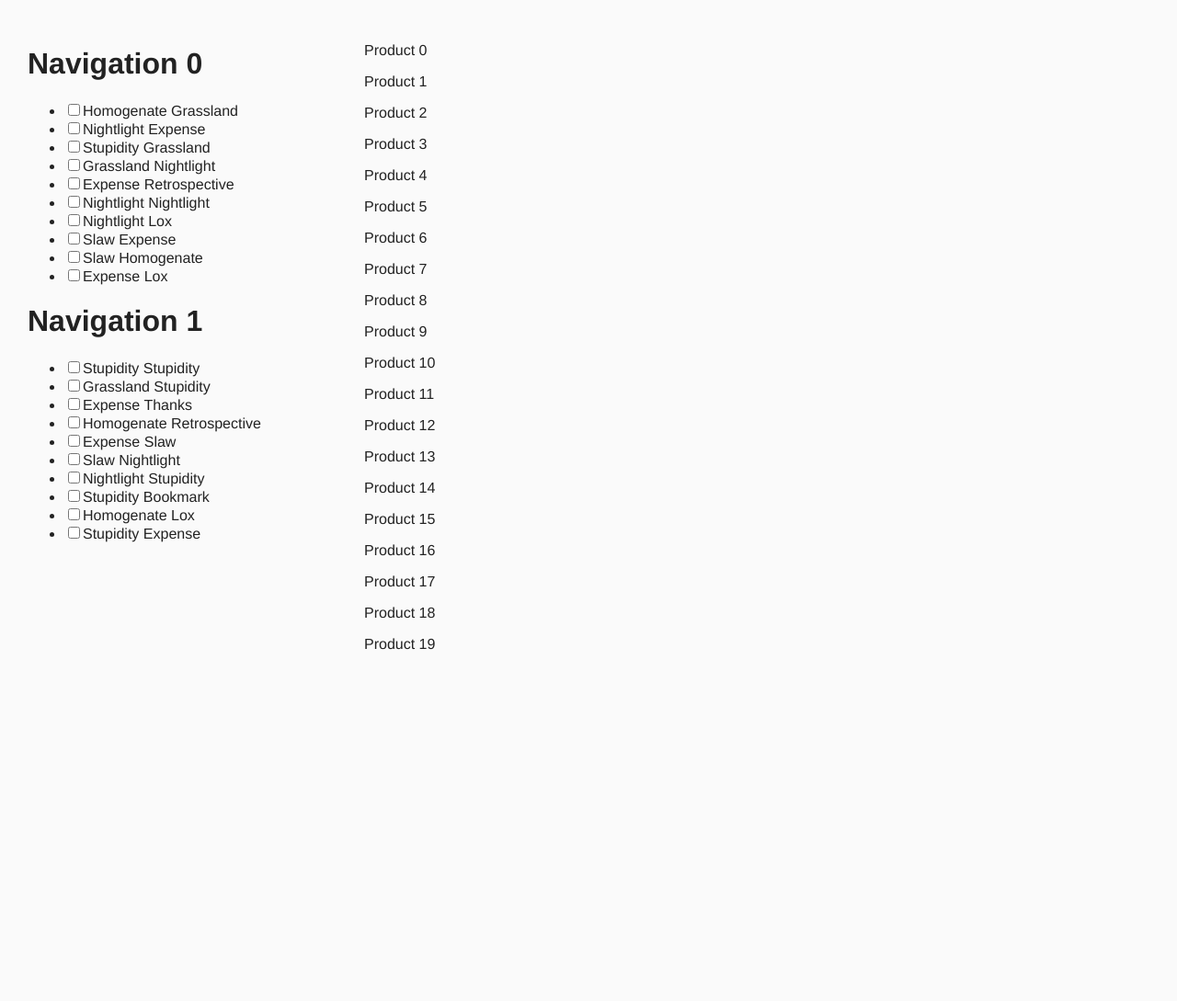
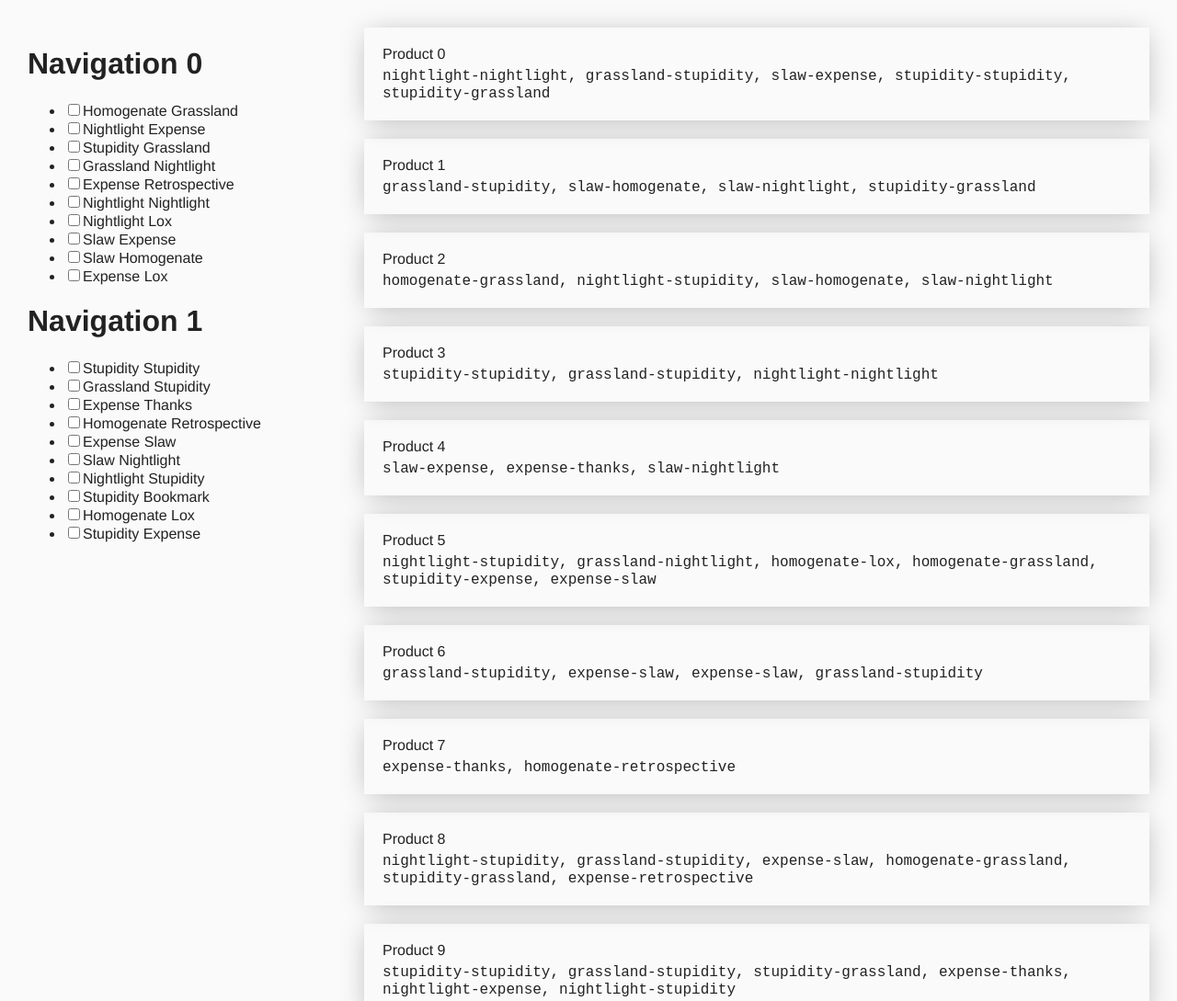
Before and after one commit to jrmykolyn/test.js.web-components.navigation, a website: page src/index.html in a window 1280 px wide. Shown: the top 1089 px of the page at 92% size. Before the commit the page ends 800 px from the top, so only its background shows below. Drawn offline with Linux system fonts and the light colour scheme.

Commit message:
Display mock product refinements

```diff
--- a/src/index.html
+++ b/src/index.html
@@ -26,11 +26,26 @@
       }
 
       #nav {
-        flex: 0 1 30%;
+        flex: 0 0 30%;
       }
 
       #target {
         flex: 1 1 auto;
+      }
+
+      #target > div {
+        box-shadow: 0 0.3rem 3rem -0.5rem rgba(0, 0, 0, 0.3);
+        margin-bottom: 2rem;
+        padding: 2rem;
+      }
+
+      #target > div p {
+        margin: 0;
+        margin-bottom: 0.5rem;
+      }
+
+      #target > div span {
+        font-family: monospace;
       }
     </style>
   </head>
--- a/src/js/main.js
+++ b/src/js/main.js
@@ -21,9 +21,12 @@ window.addEventListener('DOMContentLoaded', () => {
       const elem = document.createElement('div');
       elem.refinements = refinements;
       const titleElem = document.createElement('p');
+      const refinementsElem = document.createElement('span');
       titleElem.innerText = name;
+      refinementsElem.innerText = refinements.join(', ');
 
       elem.appendChild(titleElem);
+      elem.appendChild(refinementsElem);
       target.appendChild(elem);
     });
   };
```
